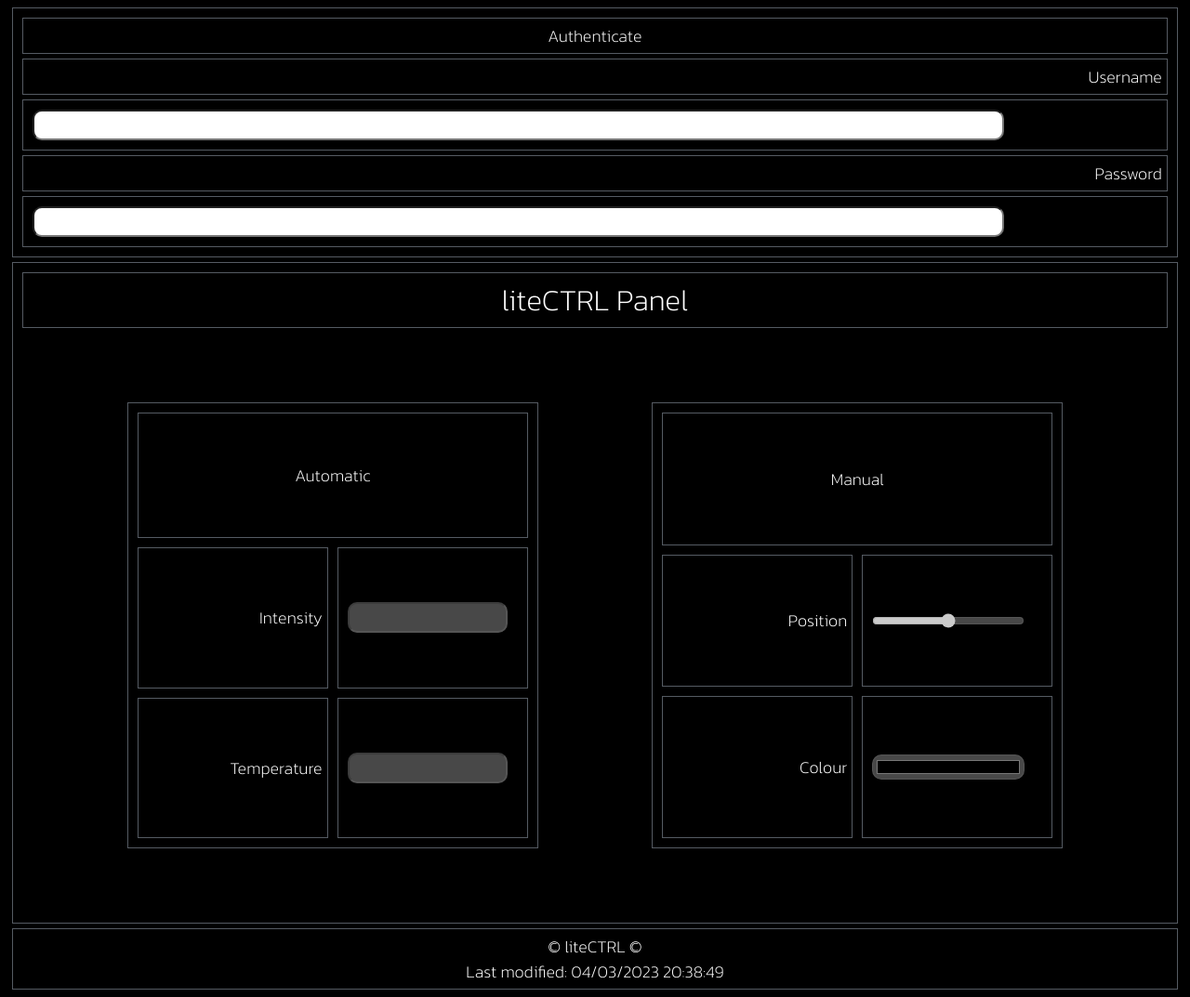
After one commit to johannashaw/liteCTRL, a PHP site: page /login.php in a window 1280 px wide. The commit adds this page. Shown: the whole page at 93% size. Run offline with PHP 8.4, Linux system fonts and the light colour scheme; data that the repository does not hold is empty.

Commit message:
Adding login authentication

```diff
--- /dev/null
+++ b/liteCTRL_WEB/login.css
@@ -0,0 +1,152 @@
+@import url('https://fonts.googleapis.com/css2?family=Kanit:wght@100;200&display=swap');
+
+
+body {
+    background-color: black;
+    min-height: 800px;
+    font-family: 'Kanit', sans-serif;
+}
+
+div, footer, td, p {
+
+    color: white;
+    border: 1px solid #555B63;
+    margin: 5px;
+    padding: 5px;
+    font-size: large;
+}
+
+input {
+    border-radius: 10px;
+    width: 85%;
+    text-align: center;
+    margin: inherit;
+    font-family: 'Kanit', sans-serif;
+    font-size: large;
+    font-weight: 600;
+}
+
+
+
+/* --- Browser View --------------------------------------------------------------- */
+
+@media screen and (min-width : 800px ) {
+
+    #mainGrid {
+        display: grid;
+        grid-template-columns: repeat(11, 1fr);
+        grid-template-rows: repeat(10, 1fr);
+
+    }
+
+    #header {
+        grid-column: 1/12;
+        grid-row: 1/2;
+        text-align: center;
+        font-size: xx-large;
+    }
+
+    #automaticMenu {
+        grid-column: 2/6;
+        grid-row: 3/10;
+
+        display: grid;
+        grid-template-columns: 1fr 1fr;
+    }
+
+    #manualMenu {
+        grid-column: 7/11;
+        grid-row: 3/10;
+
+        display: grid;
+        grid-template-columns: 1fr 1fr;
+    }
+
+    .twoSpan {
+        grid-column: 1/3;
+
+        display: flex;
+        justify-content: center;
+        align-items: center;
+    }
+
+    .leftMenu {
+        display: grid;
+        justify-content: right;
+        align-content: center;
+    }
+
+    .rightMenu {
+        display: grid;
+        justify-content: stretch;
+        align-content: center;
+    }
+
+    footer {
+        grid-column: 1/12;
+        grid-row: 10/11;
+        text-align: center;
+    }
+
+}
+
+/* --- Mobile View ---------------------------------------------------------- */
+
+@media screen and (max-width : 800px ) {
+
+    #login {
+        display: grid;
+        grid-template-columns: 1fr 1fr;
+    }
+
+    #mainGrid {
+        display: grid;
+        grid-template-columns: repeat(2, 1fr);
+        /* grid-template-rows: repeat(12, 1fr); */
+    }
+
+    #header {
+        grid-column: 1/3;
+        grid-row: 1/2;
+        text-align: center;
+        font-size: xx-large;
+    }
+
+    #automaticMenu {
+        grid-column: 1/3;
+
+        display: grid;
+        grid-template-columns: repeat(4, 1fr);
+    }
+
+    #manualMenu {
+        grid-column: 1/3;
+
+        display: grid;
+        grid-template-columns: repeat(4, 1fr);
+    }
+
+    .twoSpan {
+        grid-column: 1/5;
+        display: flex;
+        justify-content: center;
+    }
+
+    .leftMenu {
+        grid-column: 1/2;
+        display: grid;
+        justify-content: right;
+        align-content: center;
+    }
+
+    .rightMenu {
+        grid-column: 2/5;
+        /* display: flex; */
+        justify-content: left;
+        align-content: center;
+    }
+
+    footer {
+        text-align: center;
+    }
+}
--- /dev/null
+++ b/liteCTRL_WEB/login.php
@@ -0,0 +1,43 @@
+<!DOCTYPE html>
+<html lang="en">
+<head>
+    <meta charset="UTF-8">
+    <meta http-equiv="X-UA-Compatible" content="IE=edge">
+    <meta name="viewport" content="width=device-width, initial-scale=1.0">
+    <link href="./login.css" rel="stylesheet" type="text/css"/>
+    <script src='https://ajax.googleapis.com/ajax/libs/jquery/3.6.0/jquery.min.js'></script>
+    <script src="./litectrl.js"></script>
+    <title>liteCTRL</title>
+</head>
+<body>
+    <div id="login">
+        <div class="twoSpan">Authenticate</div>
+        <div class="leftMenu">Username</div><div class="rightMenu"><input type="text"></div>
+        <div class="leftMenu">Password</div><div class="rightMenu"><input type="text"></div>
+    </div>
+    <div id="mainGrid">
+        <div id="header">liteCTRL Panel</div>
+            <div id="automaticMenu">
+                <div class="twoSpan">Automatic</div>
+                <div class="leftMenu">Intensity</div><div class="rightMenu"><input disabled id="intensity" max="100" min="0" type="text"></div>
+                <div class="leftMenu">Temperature</div><div class="rightMenu"><input disabled id="temperature" max="100" min="0" type="text"></div>
+            </div>
+
+            <div id="manualMenu">
+                <div class="twoSpan">Manual</div>
+                <div class="leftMenu">Position</div><div class="rightMenu"><input disabled id="curtain" max="100" min="0" type="range"></div>
+                <div class="leftMenu">
+                    <label for="red">Colour</label>
+                </div>
+                <div class="rightMenu">
+                    <input disabled id="colour" type="color" name="blue">
+                </div>
+            </div>
+
+
+    </div>
+    <footer><span> © liteCTRL ©</span>
+        <br>
+        <script>document.write('Last modified: ' + document.lastModified);</script>
+</body>
+</html>
--- a/liteCTRL_WEB/webservice.php
+++ b/liteCTRL_WEB/webservice.php
@@ -108,7 +108,7 @@ function LED()
 
 if(isset($_GET["settings"]))
 {
-    error_log("Settings {$_GET["settings"]}");
+    //error_log("Settings {$_GET["settings"]}");
     GetSettings();
 }
 
@@ -171,7 +171,7 @@ function GetSettings()
 // --- Light Intensity Change ---------------------------------------------------------
 if(isset($_GET["intensity"]))
 {
-    error_log("Light Intensity {$_GET["intensity"]}");
+    //error_log("Light Intensity {$_GET["intensity"]}");
     LightIntensityDelete();
     LightIntensityInsert($_GET["intensity"]);
 }
@@ -198,7 +198,7 @@ function LightIntensityInsert($value)
 // --- Light Temperature Change ---------------------------------------------------------
 if(isset($_GET["temperature"]))
 {
-    error_log("Light Temperature {$_GET["temperature"]}");
+    //error_log("Light Temperature {$_GET["temperature"]}");
     LightTemperatureDelete();
     LightTemperatureInsert($_GET["temperature"]);
 }
@@ -225,7 +225,7 @@ function LightTemperatureInsert($value)
 // --- Curtain Position Change -----------------------------------------------------------
 if(isset($_GET["curtain"]))
 {
-    error_log("Curtain Position {$_GET["curtain"]}");
+    //error_log("Curtain Position {$_GET["curtain"]}");
     CurtainPositionDelete();
     CurtainPositionInsert($_GET["curtain"]);
 }
@@ -252,7 +252,7 @@ function CurtainPositionInsert($value)
 // --- LED Colour Change -----------------------------------------------------------
 if(isset($_GET["colour"]))
 {
-    error_log("LED Colour {$_GET["colour"]}");
+    //error_log("LED Colour {$_GET["colour"]}");
     LEDColourDelete();
     LEDColourInsert($_GET["colour"]);
 }
```
Also changed, not shown: liteCTRL_WEB/index.php (renamed from liteCTRL_WEB/index.html, +15 -0 lines), 1 other file.
